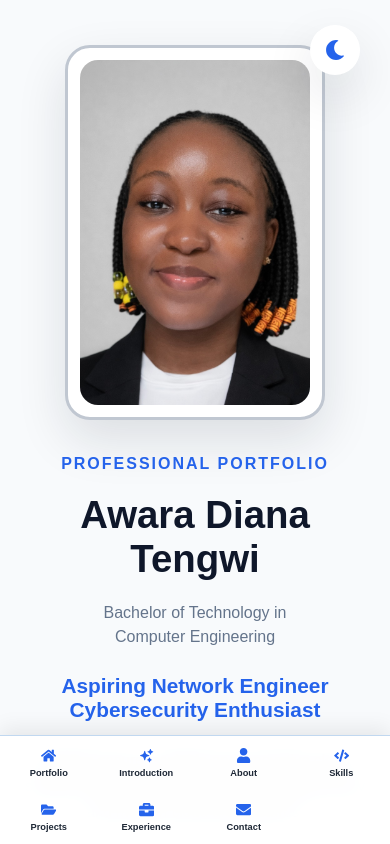
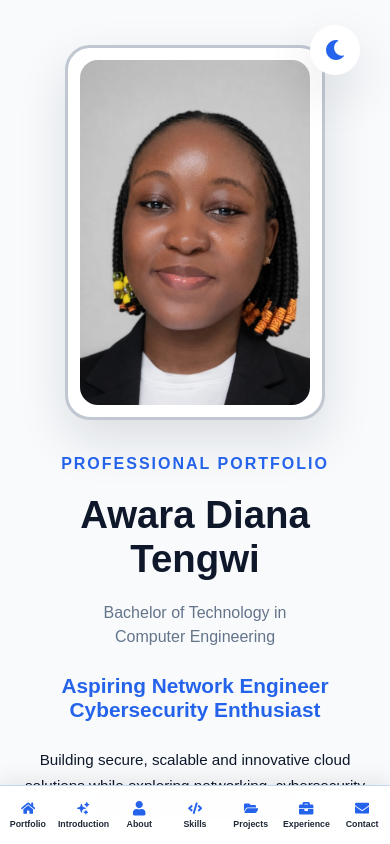
Before and after one commit to PrincessD10/Professional-Portfolio, a React (Vite) app in the folder my-portfolio/: page / in a window 390 px wide. Shown: the top 844 px of the page. Built offline with nearby package versions, Linux system fonts and the light colour scheme.

Commit message:
Updated mobile responsiveness (The Navigation Dock)

```diff
--- a/my-portfolio/src/components/NavigationDock.css
+++ b/my-portfolio/src/components/NavigationDock.css
@@ -128,7 +128,7 @@
 
 
 /* =========================================
-   MOBILE
+   MOBILE — NAVIGATION DOCK
 ========================================= */
 
 @media (max-width: 700px) {
@@ -139,6 +139,8 @@
 
   .dock-item {
     height: 64px;
+    padding: 5px 3px;
+    gap: 4px;
   }
 
   .dock-icon {
@@ -153,27 +155,27 @@
 
 
 /* =========================================
-   VERY SMALL SCREENS
+   VERY SMALL SCREENS — NAVIGATION DOCK
 ========================================= */
 
 @media (max-width: 480px) {
 
   .navigation-dock {
-    grid-template-columns: repeat(4, 1fr);
-    grid-template-rows: repeat(2, 54px);
-    min-height: 108px;
+    min-height: 58px;
   }
 
   .dock-item {
-    height: 54px;
+    height: 58px;
+    padding: 4px 2px;
+    gap: 3px;
   }
 
   .dock-icon {
-    font-size: 0.95rem;
+    font-size: 0.9rem;
   }
 
   .dock-label {
-    font-size: 0.58rem;
+    font-size: 0.55rem;
   }
 
 }
--- a/my-portfolio/src/data/experience.ts
+++ b/my-portfolio/src/data/experience.ts
@@ -68,19 +68,19 @@ workMode: "Remote",
 
 responsibilities:[
 
-"Participated in daily technical and administrative activities.",
+"Built responsive, accessible web pages using semantic HTML5, CSS, and mobile-first design.",
 
-"Assisted with documentation and workflow management.",
+"Developed a React single-page application with client-side routing and shared state management.",
 
-"Applied academic knowledge in a professional environment.",
+"Integrated REST APIs with Axios, handling loading/error states and debounced search.",
 
-"Developed communication and problem-solving skills."
+"Localized a product concept for a real market (Cameroon), including currency and phone validation."
 
 ],
 
 report:
 
-"/documents/NSIF Internship Report.pdf"
+""
 
 
 },
```
